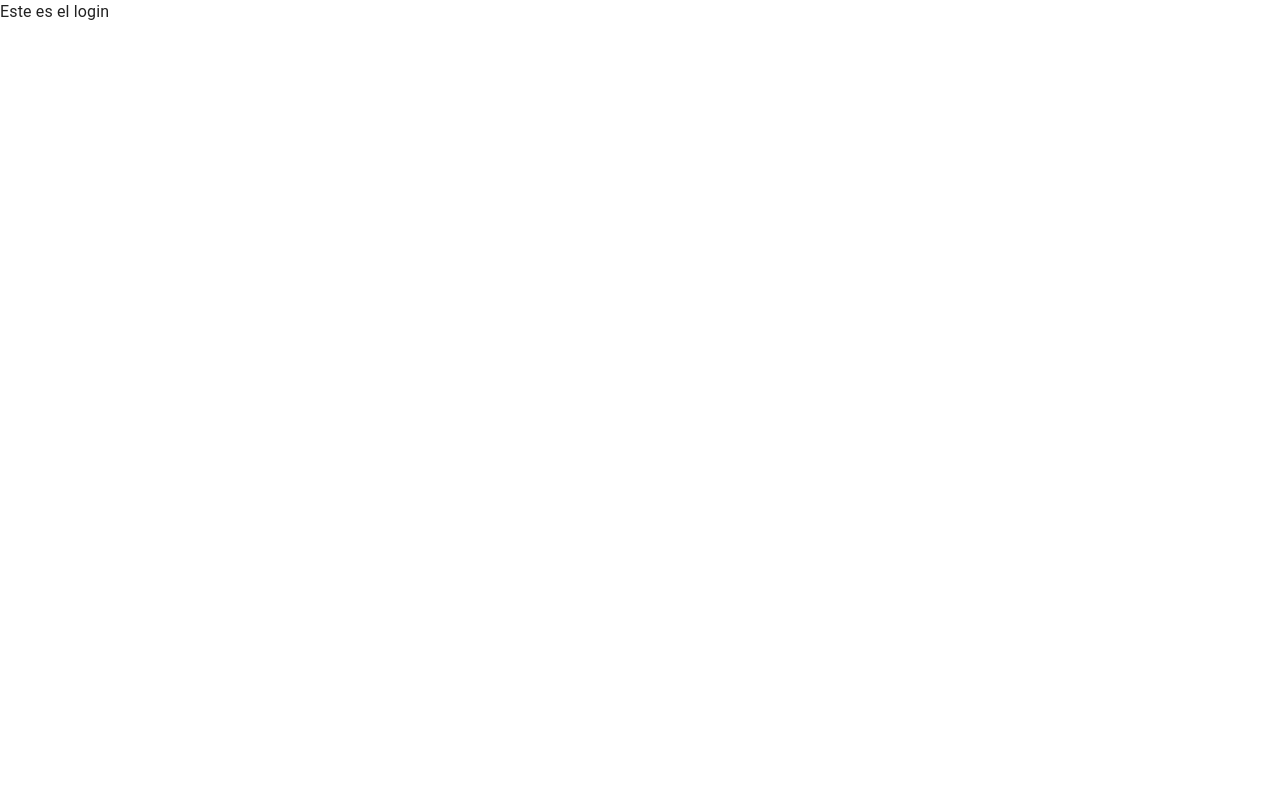
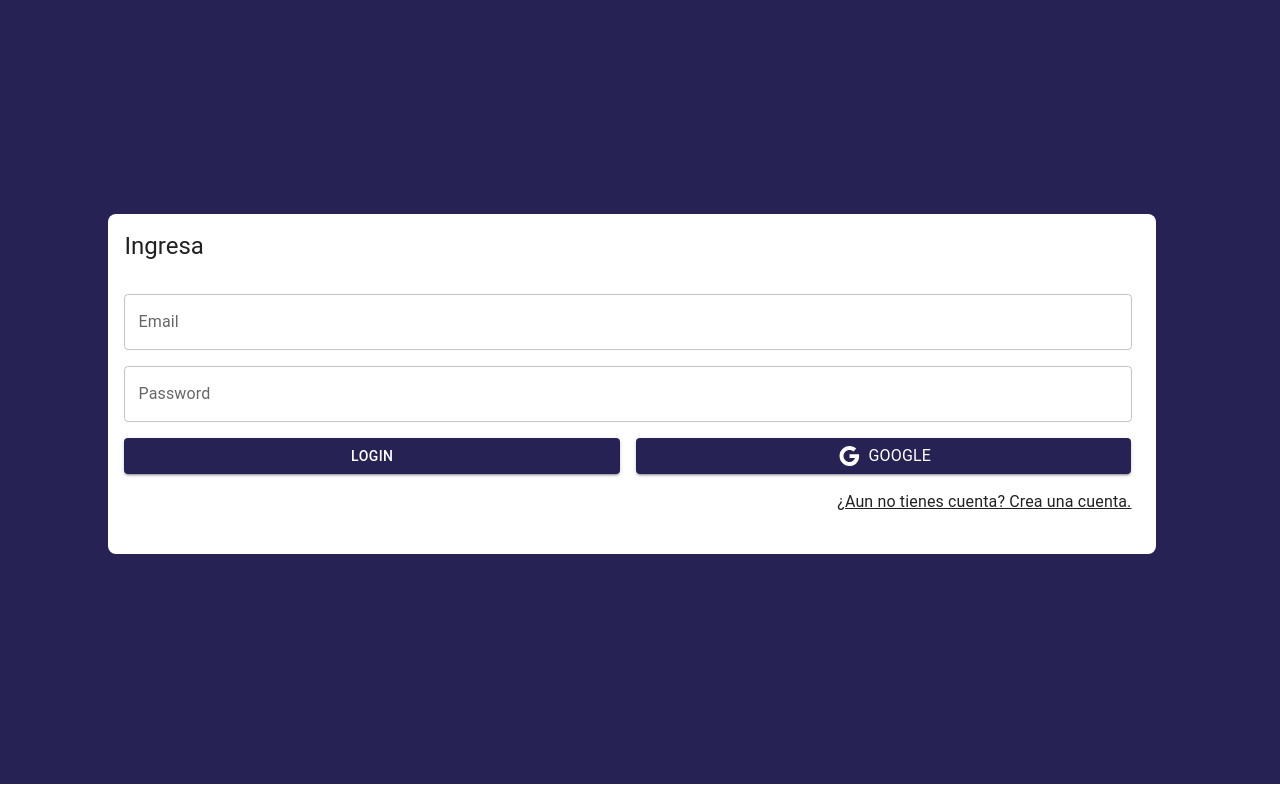
Before and after one commit to RicardReyesF/aprende_mas_front, a React (Create React App) app: page /login in a window 1280 px wide. Built offline with nearby package versions, Linux system fonts and the light colour scheme.

Commit message:
Views Login Register and Components

```diff
--- /dev/null
+++ b/src/Components/FormRegisterLogin.jsx
@@ -0,0 +1,24 @@
+import { Grid, Typography } from '@mui/material'
+import React from 'react'
+
+
+
+export default function FormRegisterLogin({children,titulo = ''}) {
+    return (
+        <Grid container
+            direction="column"
+            spacing={2}
+            alignItems="center"
+            justifyContent="center"
+            sx={{ minHeight: '100vh',  backgroundColor: 'primary.main', padding: 4  }}
+        >
+            <Grid item
+            xs={ 3 }
+            sx={{ backgroundColor: 'white', padding: 3, borderRadius: 2 }}
+            >
+                <Typography variant='h5' sx={{ mb: 1 }}>{titulo}</Typography>
+                {children}
+            </Grid>
+        </Grid>
+    )
+}
--- a/src/Views/LoginPage.jsx
+++ b/src/Views/LoginPage.jsx
@@ -1,7 +1,90 @@
+import { Google } from '@mui/icons-material'
+import { Grid, TextField, Typography, Button, Link } from '@mui/material'
+import { Link as LinkRouter } from 'react-router-dom'
 import React from 'react'
+import FormRegisterLogin from '../Components/FormRegisterLogin'
 
 export default function LoginPage() {
     return (
-        <div>Este es el login</div>
+        // <Grid
+        //     container
+        //     spacing={ 0 }
+        //     direction="column"
+        //     alignItems="center"
+        //     justifyContent="center"
+        //     sx={{  minHeight: '100vh',  backgroundColor: 'primary.main', padding: 4 }}
+        // >
+        //     <Grid item
+        //         xs={ 3 }
+        //         sx={{ backgroundColor: 'white', padding: 3,  borderRadius: 2}}
+        //     >
+        //         <Typography variant='h5' sx={{ mb: 1 }}>Ingresa</Typography>
+                    <FormRegisterLogin titulo="Ingresa">
+                <form>
+                    <Grid container
+                        sx={{ mt: 2 }}
+                        >
+                        <Grid item xs={ 12 } sx={{ mt: 2 }}>
+                            <TextField
+                                label="Email"
+                                type="email"
+                                placeholder='example@gmail.com'
+                                fullWidth
+                                />
+                        </Grid>
+                        <Grid item xs={ 12 } sx={{ mt: 2 }}>
+                            <TextField
+                                label="Password"
+                                type="password"
+                                placeholder='***************'
+                                fullWidth
+                                />
+                        </Grid>
+                        <Grid container
+                            spacing={2}
+                            sx={{ mb: 2 }}
+                            >
+                            <Grid item
+                            sx={{ mt: 2 }}
+                            xs={ 12 }
+                            sm={ 6 }
+                            >
+                                <Button
+                                variant='contained'
+                                fullWidth
+                                >
+                                    Login
+                                </Button>
+                            </Grid>
+
+                            <Grid item
+                            sx={{ mt: 2 }}
+                            xs={ 12 }
+                            sm={ 6 }
+                            >
+                                <Button
+                                variant='contained'
+                                fullWidth
+
+                                >
+                                    <Google/>
+                                    <Typography sx={{ ml: 1 }}>Google</Typography>
+                                </Button>
+                            </Grid>
+
+                            <Grid container
+                                direction="row"
+                                justifyContent="end"
+                                sx={{ mt: 2 }}
+                            >
+                                <Link color='inherit' to='/register' component={ LinkRouter }>¿Aun no tienes cuenta? Crea una cuenta.</Link>
+                            </Grid>
+
+                        </Grid>
+                    </Grid>
+                </form>
+                </FormRegisterLogin>
+        //     </Grid>
+        // </Grid>
     )
 }
--- a/src/Views/RegisterPage.jsx
+++ b/src/Views/RegisterPage.jsx
@@ -1,7 +1,95 @@
 import React from 'react'
+import FormRegisterLogin from '../Components/FormRegisterLogin'
+import { Grid, MenuItem, Select, TextField, InputLabel, FormControl, Button, Typography, Link } from '@mui/material'
+import { Google } from '@mui/icons-material'
+import { Link as LinkRouter } from 'react-router-dom'
 
 export const RegisterPage = () => {
   return (
-    <div>Pagina de Registro</div>
+    <FormRegisterLogin titulo='Registro'>
+        <Grid container>
+            <Grid item xs={ 12 } sx={{ mt: 2 }}>
+                <TextField
+                    label="Username"
+                    placeholder='username'
+                    type='text'
+                    fullWidth
+                />
+            </Grid>
+            <Grid item xs={ 12 } sx={{ mt: 2 }}>
+                <TextField
+                    label="Email"
+                    placeholder='example@gmail.com'
+                    type='email'
+                    fullWidth
+                />
+            </Grid>
+            <Grid item xs={ 12 } sx={{ mt: 2 }}>
+                <TextField
+                    label="Password"
+                    placeholder='***************'
+                    type='password'
+                    fullWidth
+                />
+            </Grid>
+            <Grid item xs={ 12 } sx={{ mt: 2 , minWidth: 120}}>
+                <FormControl fullWidth>
+                <InputLabel id="select-area-label">Area</InputLabel>
+                <Select
+                    labelId="select-area-label"
+                    id="select-area"
+                    placeholder='Area'
+                    label="Area"
+                >
+                    <MenuItem value={1}> Sistemas</MenuItem>
+                    <MenuItem value={2}> Mercadotecnia</MenuItem>
+                    <MenuItem value={3}> RH</MenuItem>
+                    <MenuItem value={4}> Mesa de control</MenuItem>
+                </Select>
+                </FormControl>
+            </Grid>
+            <Grid container
+                            spacing={2}
+                            sx={{ mb: 2 }}
+                            >
+                            <Grid item
+                            sx={{ mt: 2 }}
+                            xs={ 12 }
+                            sm={ 6 }
+                            >
+                                <Button
+                                variant='contained'
+                                fullWidth
+                                >
+                                    Login
+                                </Button>
+                            </Grid>
+
+                            <Grid item
+                            sx={{ mt: 2 }}
+                            xs={ 12 }
+                            sm={ 6 }
+                            >
+                                <Button
+                                variant='contained'
+                                fullWidth
+
+                                >
+                                    <Google/>
+                                    <Typography sx={{ ml: 1 }}>Google</Typography>
+                                </Button>
+                            </Grid>
+
+                            <Grid container
+                                direction="row"
+                                justifyContent="end"
+                                sx={{ mt: 2 }}
+                            >
+                                <Link color='inherit' to='/register' component={ LinkRouter }>¿Ya tienes cuenta? Ingresa aqui.</Link>
+                            </Grid>
+
+                        </Grid>
+        </Grid>
+    </FormRegisterLogin>
   )
 }
--- a/src/index.js
+++ b/src/index.js
@@ -4,16 +4,14 @@ import './index.css';
 import App from './App';
 import reportWebVitals from './reportWebVitals';
 import {BrowserRouter} from 'react-router-dom'
-import { AppTheme } from './Theme/AppTheme';
+
 
 
 const root = ReactDOM.createRoot(document.getElementById('root'));
 root.render(
   <React.StrictMode>
     <BrowserRouter>
-    <AppTheme>
       <App />
-    </AppTheme>
     </BrowserRouter>
   </React.StrictMode>
 );
```
